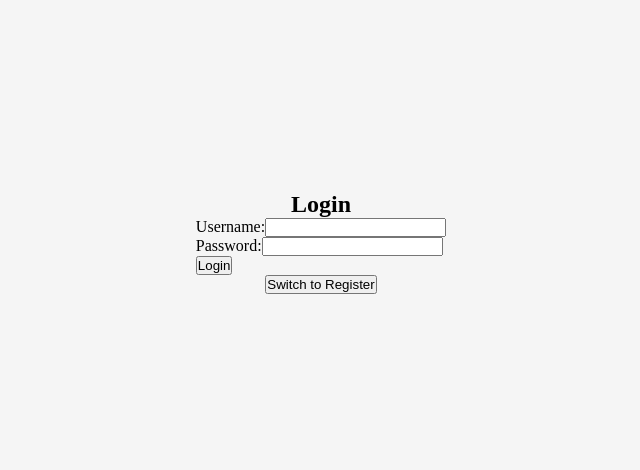
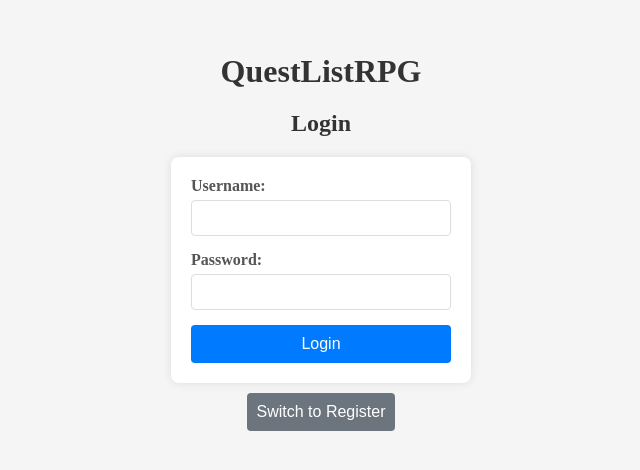
Before and after one commit to CPaskewitz/taskmasterrpg, a React (Vite) app in the folder TaskMaster-Frontend/: page /login in a window 1280 px wide. Shown: the part 158-628 px from the top of the page, without its empty margins (319-959 px from the left). Built offline with nearby package versions, Linux system fonts and the light colour scheme; no server answers.

Commit message:
fix styling, fix registration bug

```diff
--- a/TaskMaster-Frontend/src/pages/Auth/Auth.scss
+++ b/TaskMaster-Frontend/src/pages/Auth/Auth.scss
@@ -6,12 +6,20 @@
         justify-content: center;
         height: 100vh;
         background-color: #f5f5f5;
+    }
+
+    &__title {
+        margin-bottom: 20px;
+        font-size: 2rem;
+        color: #333;
+    }
 
     &__header {
         margin-bottom: 20px;
-            font-size: 24px;
+        font-size: 1.5rem;
         color: #333;
     }
+
 
     &__form {
         display: flex;
@@ -44,10 +52,6 @@
                 color: red;
                 font-size: 12px;
                 margin-top: 5px;
-                }
-
-                &.error .auth__form__group__input {
-                    border-color: red;
             }
         }
 
@@ -83,4 +87,7 @@
         }
     }
 }
+
+.error {
+    border-color: red;
 }
--- a/TaskMaster-Frontend/src/pages/Auth/Auth.tsx
+++ b/TaskMaster-Frontend/src/pages/Auth/Auth.tsx
@@ -67,7 +67,7 @@ const Auth: React.FC = () => {
         }
 
         const endpoint = isLogin ? '/api/users/login' : '/api/users/register';
-        const userData = { username, password };
+        const userData = isLogin ? { username, password } : { username, password, confirmPassword };
 
         try {
             const response = await axios.post(endpoint, userData);
@@ -96,6 +96,7 @@ const Auth: React.FC = () => {
 
     return (
         <div className='auth__container'>
+            <h1 className="auth__title">QuestListRPG</h1>
             <h2 className='auth__header'>{isLogin ? 'Login' : 'Register'}</h2>
             <form className='auth__form' onSubmit={handleSubmit}>
                 <div className='auth__form__group'>
```
Also changed, not shown: 1 other file (tests, documents, lock files or other folders). Lines whose indentation alone changed are shown as unchanged.
